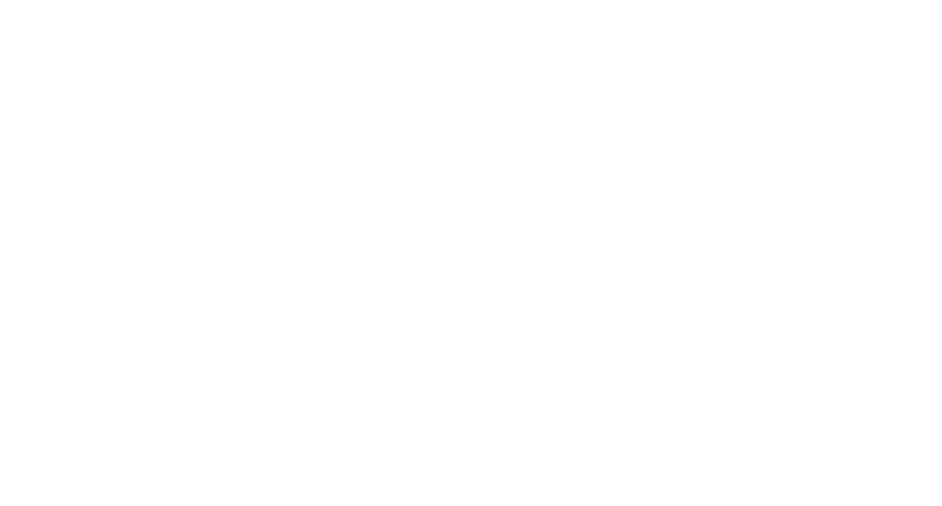
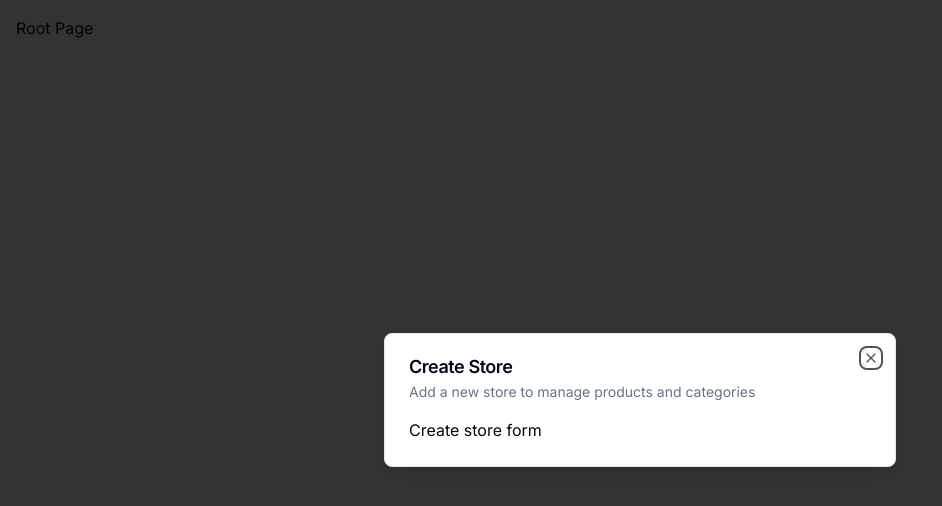
Before and after one commit to RoyDoesCode/ecommerce, a Next.js app in the folder admin/: page / in a window 1280 px wide. Shown: the top 506 px of the page, without its empty margins (0-942 px from the left). Built offline with nearby package versions, Linux system fonts and the light colour scheme.

Commit message:
Create global store modal provider

```diff
--- a/admin/app/(root)/page.tsx
+++ b/admin/app/(root)/page.tsx
@@ -1,9 +1,20 @@
-import { UserButton } from "@clerk/nextjs";
+"use client";
 
-export default function Home() {
-    return (
-        <div className="p-4">
-            <UserButton afterSignOutUrl="/" />
-        </div>
-    );
-}
+import { useEffect } from "react";
+
+import useStoreModalStore from "@/hooks/useStoreModal";
+
+const SetupPage = () => {
+    const onStoreModalOpen = useStoreModalStore((state) => state.onOpen);
+    const isStoreModalOpen = useStoreModalStore((state) => state.isOpen);
+
+    useEffect(() => {
+        if (!isStoreModalOpen) {
+            onStoreModalOpen();
+        }
+    }, [isStoreModalOpen, onStoreModalOpen]);
+
+    return <div className="p-4">Root Page</div>;
+};
+
+export default SetupPage;
--- a/admin/app/layout.tsx
+++ b/admin/app/layout.tsx
@@ -2,6 +2,7 @@ import type { Metadata } from "next";
 import { Inter } from "next/font/google";
 import "./globals.css";
 import { ClerkProvider } from "@clerk/nextjs";
+import ModalProvider from "@/components/providers/modalProvider";
 
 const inter = Inter({ subsets: ["latin"] });
 
@@ -18,7 +19,10 @@ export default function RootLayout({
     return (
         <ClerkProvider>
             <html lang="en">
-                <body className={inter.className}>{children}</body>
+                <body className={inter.className}>
+                    <ModalProvider />
+                    {children}
+                </body>
             </html>
         </ClerkProvider>
     );
--- /dev/null
+++ b/admin/components/modals/storeModal.tsx
@@ -0,0 +1,22 @@
+"use client";
+
+import React from "react";
+import Modal from "@/components/ui/modal";
+import useStoreModalStore from "@/hooks/useStoreModal";
+
+const StoreModal = () => {
+    const storeModalStore = useStoreModalStore();
+
+    return (
+        <Modal
+            title="Create Store"
+            description="Add a new store to manage products and categories"
+            isOpen={storeModalStore.isOpen}
+            onClose={storeModalStore.onClose}
+        >
+            Create store form
+        </Modal>
+    );
+};
+
+export default StoreModal;
--- /dev/null
+++ b/admin/components/providers/modalProvider.tsx
@@ -0,0 +1,20 @@
+"use client";
+
+import React, { useEffect, useState } from "react";
+import StoreModal from "../modals/storeModal";
+
+const ModalProvider = () => {
+    const [isMounted, setIsMounted] = useState(false);
+
+    useEffect(() => {
+        setIsMounted(true);
+    }, []);
+
+    if (!isMounted) {
+        return null;
+    }
+
+    return <StoreModal />;
+};
+
+export default ModalProvider;
--- a/admin/components/ui/modal.tsx
+++ b/admin/components/ui/modal.tsx
@@ -7,7 +7,7 @@ import {
     DialogDescription,
     DialogHeader,
     DialogTitle,
-} from "./dialog";
+} from "@/components/ui/dialog";
 
 interface ModalProps {
     title: string;
--- /dev/null
+++ b/admin/hooks/useStoreModal.tsx
@@ -0,0 +1,15 @@
+import { create } from "zustand";
+
+interface useStoreModalProps {
+    isOpen: boolean;
+    onOpen: () => void;
+    onClose: () => void;
+}
+
+const useStoreModalStore = create<useStoreModalProps>((set) => ({
+    isOpen: false,
+    onOpen: () => set({ isOpen: true }),
+    onClose: () => set({ isOpen: false }),
+}));
+
+export default useStoreModalStore;
--- a/admin/package.json
+++ b/admin/package.json
@@ -19,7 +19,8 @@
     "react": "^18",
     "react-dom": "^18",
     "tailwind-merge": "^2.2.0",
-    "tailwindcss-animate": "^1.0.7"
+    "tailwindcss-animate": "^1.0.7",
+    "zustand": "^4.4.7"
   },
   "devDependencies": {
     "@types/node": "^20",
```
Also changed, not shown: 1 other file (tests, documents, lock files or other folders).
